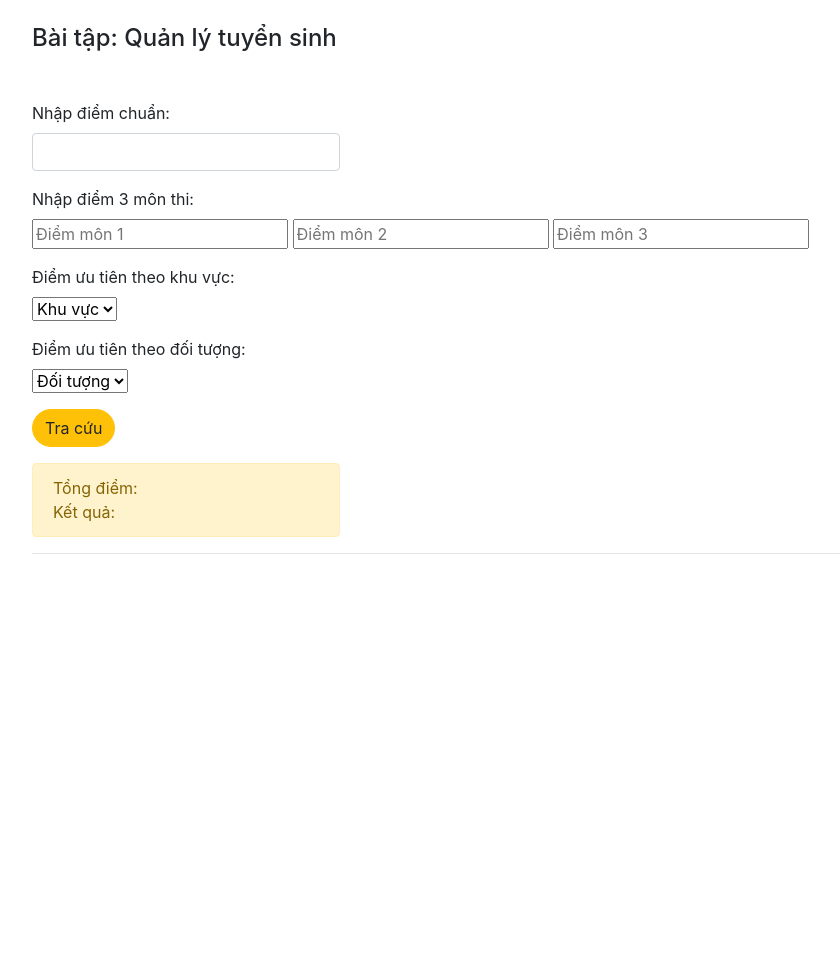
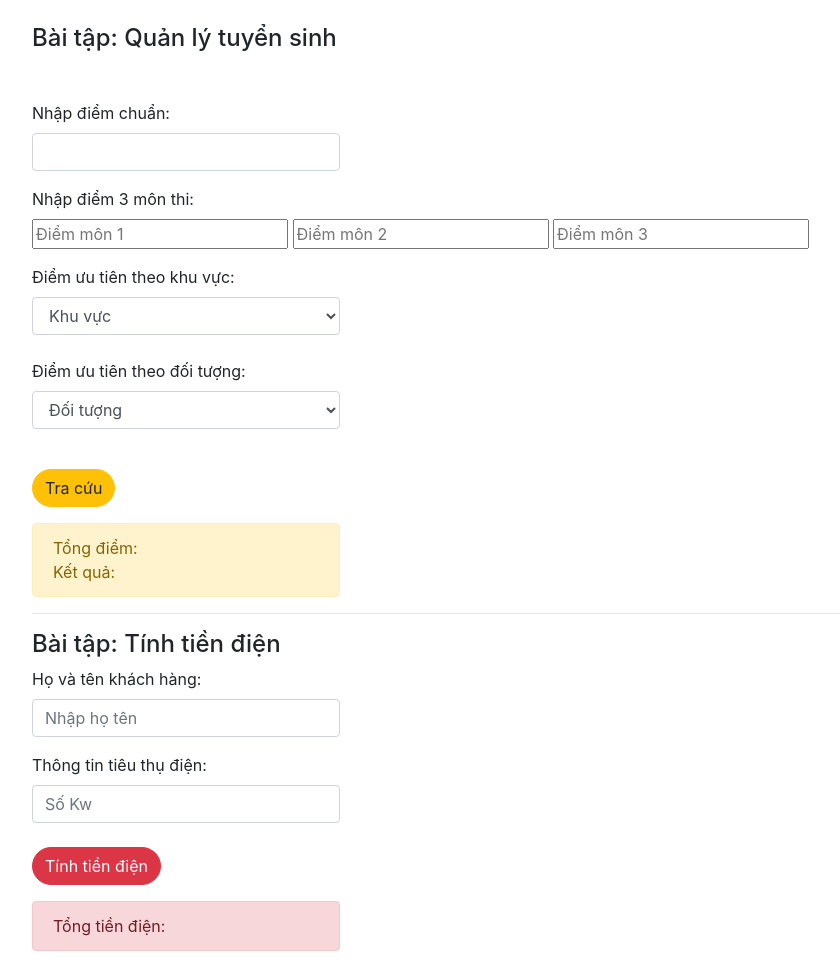
Before and after one commit to proteinpapii/BTC-2205-NGUYEN-NGOC-TRUNG-BC47, a plain HTML site: page index.html in a window 1280 px wide. Shown: the whole page, without its empty margins (16-856 px from the left). Before the commit the page ends 800 px from the top, so only its background shows below. Drawn offline with nearby package versions, Linux system fonts and the light colour scheme.

Commit message:
layout BT2

```diff
--- a/index.html
+++ b/index.html
@@ -22,7 +22,7 @@
             <input id="subject3Input" type="number" placeholder="Điểm môn 3">
             <br>
             <label class="mt-3">Điểm ưu tiên theo khu vực:</label><br>
-            <select id="areaSelect">
+            <select id="areaSelect" class="form-control w-25 ">
                 <option>Khu vực</option>
                 <option value="A">A</option>
                 <option value="B">B</option>
@@ -30,8 +30,8 @@
                 <option value="X">Không</option>
             </select>
             <br>
-            <label class="mt-3">Điểm ưu tiên theo đối tượng:</label><br>
-            <select id="typeSelect">
+            <label>Điểm ưu tiên theo đối tượng:</label><br>
+            <select id="typeSelect" class="form-control w-25 ">
                 <option>Đối tượng</option>
                 <option value="1">1</option>
                 <option value="2">2</option>
@@ -48,6 +48,20 @@
     </div>
     <hr/>
 
+    <div class="form-group">
+        <h4>Bài tập: Tính tiền điện</h4>
+        <div class="form-group">
+            <label>Họ và tên khách hàng:</label>
+            <input id="hoTen" type="text" placeholder="Nhập họ tên" class="form-control w-25">
+            <label class="mt-3">Thông tin tiêu thụ điện:</label>
+            <input id="dienTieuThu" type="number" placeholder="Số Kw" class="form-control w-25">
+            <button id="btnTienDien" class="btn btn-danger rounded-pill mt-4">Tính tiền điện</button>
+            <div class="alert alert-danger mt-3 w-25">
+                Tổng tiền điện: <span id="spanTienDien"></span>
+            </div>
+        </div>
+    </div>
+
     <!-- Optional JavaScript -->
     <!-- jQuery first, then Popper.js, then Bootstrap JS -->
     <script src="https://code.jquery.com/jquery-3.3.1.slim.min.js" integrity="sha384-q8i/X+965DzO0rT7abK41JStQIAqVgRVzpbzo5smXKp4YfRvH+8abtTE1Pi6jizo" crossorigin="anonymous"></script>
--- a/js/index.js
+++ b/js/index.js
@@ -52,10 +52,3 @@ function doiTuong(type) {
     if(type === "3") return 1;
     return 0;
 }
-// Tính tổng điểm:
-function tongDiem() {
-
-
-
-}
-// Xét kết quả đậu rớt:
```
